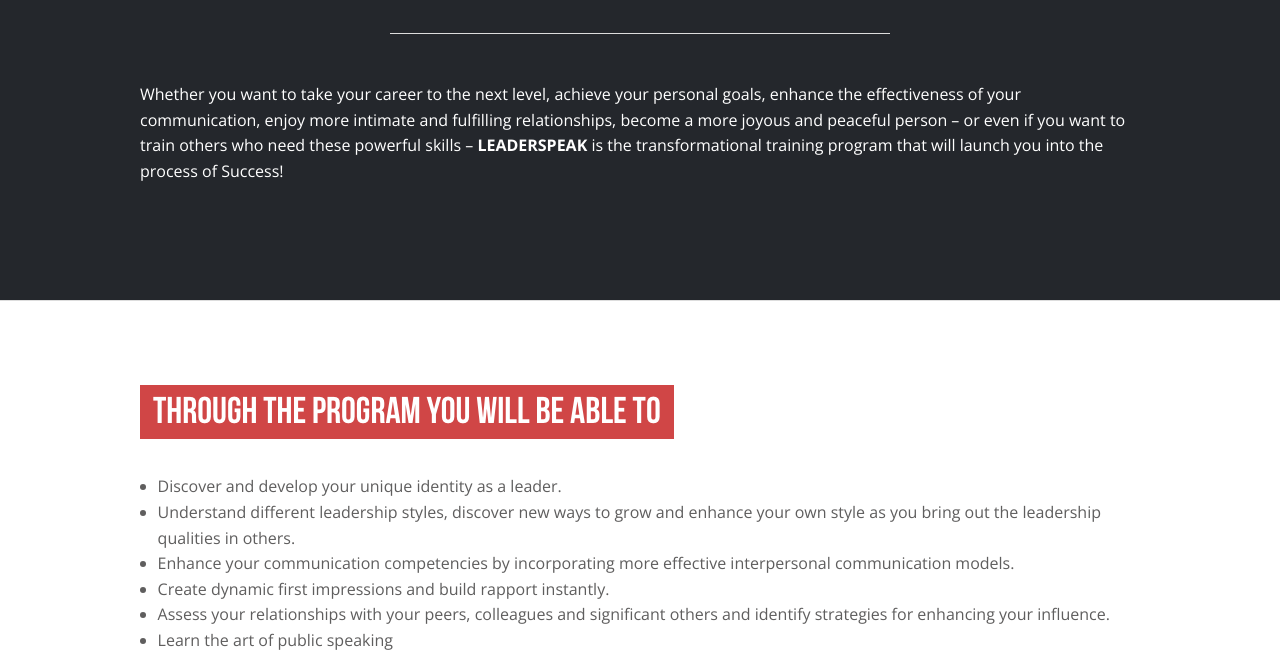
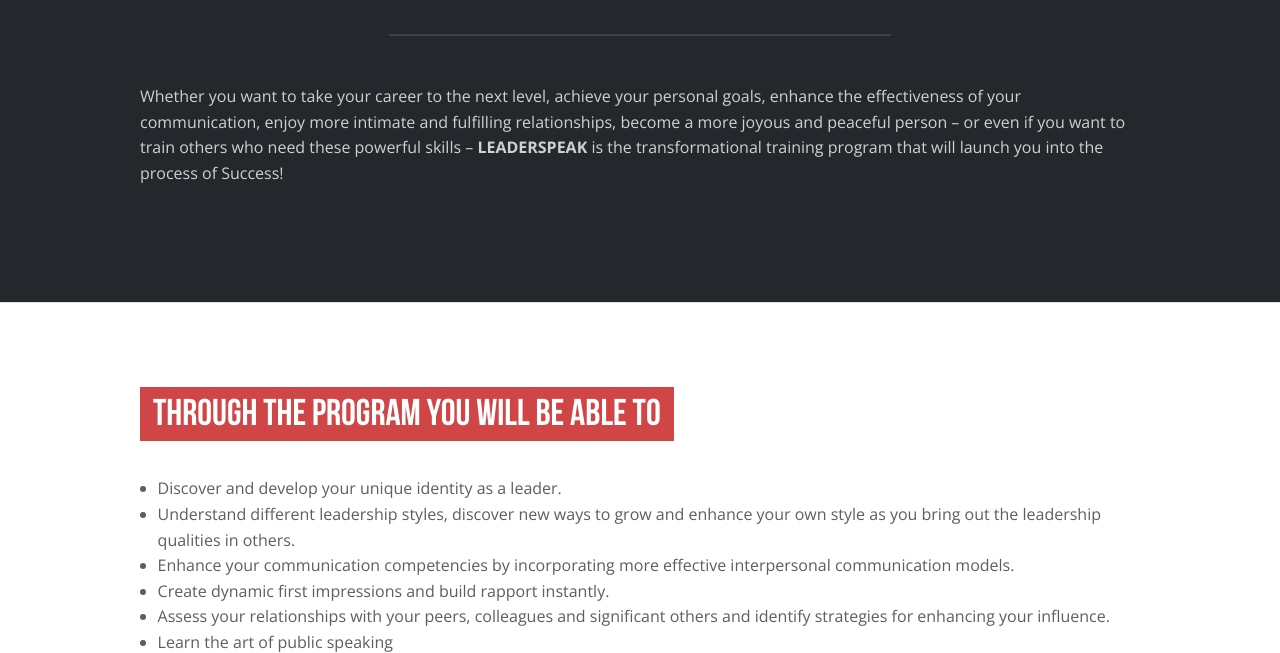
Before and after one commit to creativesands/leaderspeak, a website: page client/index.html in a window 1280 px wide. Shown: the part 1074-1727 px from the top of the page. Drawn offline with nearby package versions, Linux system fonts and the light colour scheme.

Commit message:
promo hr color

```diff
--- a/client/css/style.css
+++ b/client/css/style.css
@@ -231,6 +231,10 @@
     background: rgb(36, 39, 44);
 }
 
+.promo hr {
+    border: 1px solid #3C4147;
+}
+
 .promo__wrapper {
 }
 
@@ -272,7 +276,7 @@
 
 .promo__content {
     margin-top: 3em;
-    color: white;
+    color: rgb(208, 208, 208);
 }
 
 
```
